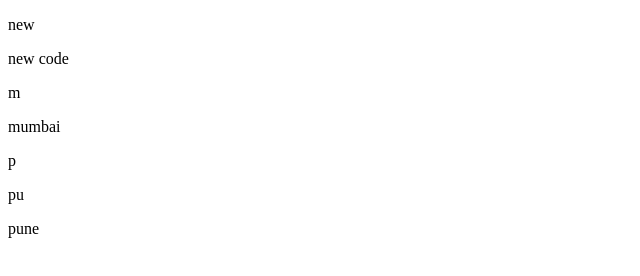
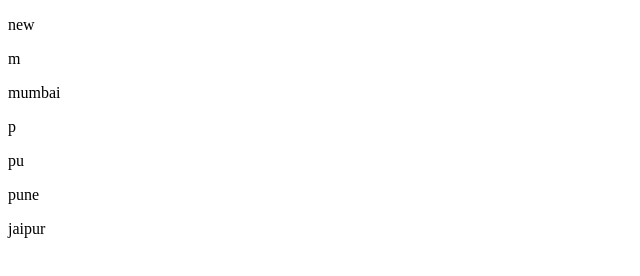
Before and after one commit to tanvi1977/Manager, a plain HTML site: page index.html in a window 1280 px wide. Shown: the whole page, without its empty margins (0-640 px from the left). Drawn offline with Linux system fonts and the light colour scheme.

Commit message:
addedjaipur

```diff
--- a/index.html
+++ b/index.html
@@ -6,13 +6,14 @@
     <meta name="viewport" content="width=device-width, initial-scale=1.0">
     <title>GitHub</title>
     <p>new</p>
-    <p>new code</p>
+
     <p>m</p>
 
     <p>mumbai</p>
     <p>p</p>
     <p>pu</p>
     <p>pune</p>
+    <p>jaipur</p>
 </head>
 <body>
 
```
